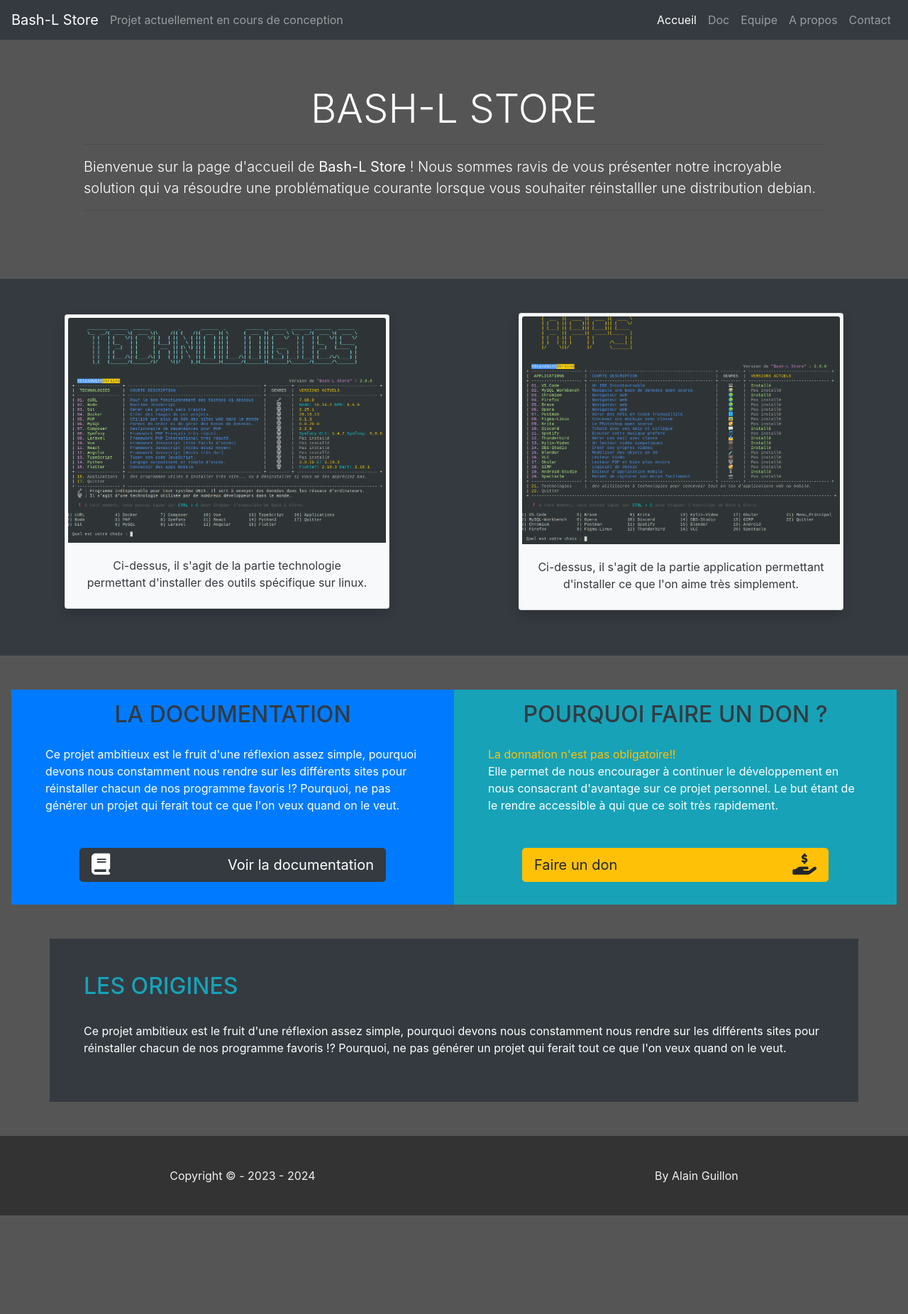
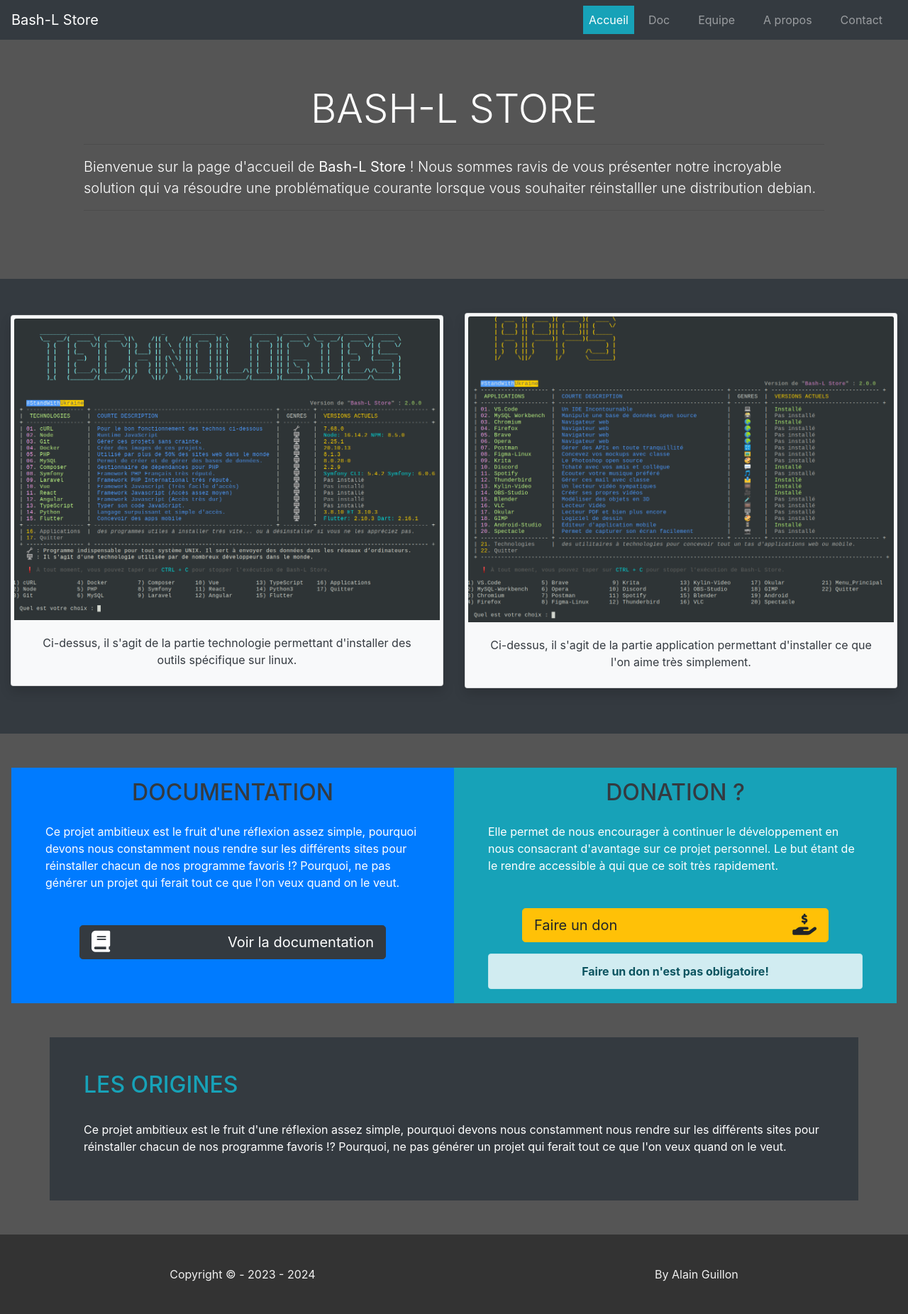
Before and after one commit to Zyrass/bls, a Jekyll site: the page built from index.html, in a window 1280 px wide. Shown: the whole page at 71% size. Built offline with Jekyll 4.4.1, drawn with Linux system fonts in a browser that asks for light colours; before the commit the page ends 1713 px from its top, so only the background shows below that.

Commit message:
fix: responsive design

```diff
--- a/_includes/navigation.html
+++ b/_includes/navigation.html
@@ -14,11 +14,7 @@
     </button>
 
     <div class="collapse navbar-collapse" id="navbarText">
-        <span class="navbar-text mr-auto">
-            Projet actuellement en cours de conception
-        </span>
-
-        <ul class="navbar-nav">
+        <ul class="navbar-nav ml-auto">
           {% for currentNav in site.data.navigation %}
           <li {% if page.url == currentNav.link %} class="nav-item active" {% else %} class="nav-item" {% endif %}>
               <a
--- a/_sass/main.scss
+++ b/_sass/main.scss
@@ -32,3 +32,28 @@
   align-items: center;
   justify-content: space-around;
 }
+
+.active {
+  background-color: #17a2b8;
+}
+
+.nav-item:not(.active) {
+  padding: 0 12px;
+  background-color: transparent;
+  transition: background-color 0.4s ease-in-out;
+}
+
+.nav-item:hover {
+  background-color: #6c757d;
+}
+
+@media (max-width: 575.98px) {
+  .size {
+    height: 50%;
+  }
+}
+@media (min-width: 575.99px) {
+  .size {
+    height: 100%;
+  }
+}
--- a/index.html
+++ b/index.html
@@ -3,9 +3,10 @@
 title: Accueil
 ---
 
+<!-- PRESENTATION -->
 <div class="container">
   <div class="row justify-content-md-center mt-5">
-    <div class="container p-3 px-5">
+    <div class="container px-5 py-md-3">
       <h1 class="display-4 text-white text-center text-uppercase">
         Bash-L Store
       </h1>
@@ -24,10 +25,11 @@
   </div>
 </div>
 
+<!-- CAPTURE D'ECRANS -->
 <div class="container-fluid d-flex justify-content-around bg-dark my-5">
   <div class="row py-5">
-    <div class="col-md center">
-      <div class="card w-75 shadow p-1 mb-3 bg-light rounded">
+    <div class="col-md center pb-xs-3 pb-md-n3">
+      <div class="card w-md-75 shadow p-1 mb-3 bg-light rounded">
         <img src="assets/images/4.png" class="card-img-top" alt="..." />
         <div class="card-body">
           <p class="card-text text-dark text-center">
@@ -38,7 +40,7 @@
       </div>
     </div>
     <div class="col-md center">
-      <div class="card w-75 shadow p-1 mb-3 bg-light rounded">
+      <div class="card w-md-75 shadow p-1 mb-3 bg-light rounded">
         <img src="assets/images/5.png" class="card-img-top" alt="..." />
         <div class="card-body">
           <p class="card-text text-dark text-center">
@@ -51,29 +53,35 @@
   </div>
 </div>
 
+<!-- DOCUMENTATION + DONATION -->
 <div class="container-fluid d-flex justify-content-around">
   <div class="row align-items-center px-3 mb-5">
-    <div class="col py-3 px-lg-5 h-100 bg-primary">
-      <h2 class="text-uppercase text-dark text-center">La documentation</h2>
-      <p class="text-white mt-4 mb-5 h-30">Ce projet ambitieux est le fruit d'une réflexion assez simple, pourquoi
+    <div class="col py-3 px-lg-5 bg-primary size">
+      <h2 class="text-uppercase text-dark text-center">Documentation</h2>
+      <p class="text-white mt-4 mb-5">Ce projet ambitieux est le fruit d'une réflexion assez simple, pourquoi
         devons nous constamment nous rendre sur les différents sites pour
         réinstaller chacun de nos programme favoris !? Pourquoi, ne pas générer
         un projet qui ferait tout ce que l'on veux quand on le veut.</p>
         <a href="/doc.html" class="btn btn-dark btn-lg d-flex justify-content-between align-items-center my-3 mx-lg-5">
           <i class="fa-solid fa-book fa-xl"></i>Voir la documentation
         </a>
+    </div>
 
-    </div>
-    <div class="col py-3 px-lg-5 h-100 bg-info">
-      <h2 class="text-uppercase text-dark text-center">Pourquoi faire un don ?</h2>
-      <p class="text-white mt-4 mb-5 h-30"><span class="text-warning">La donnation n'est pas obligatoire!!</span><br>Elle permet de nous encourager à continuer le développement en nous consacrant d'avantage sur ce projet personnel. Le but étant de le rendre accessible à qui que ce soit très rapidement.</p>
+    <div class="col py-3 px-lg-5 bg-info">
+      <h2 class="text-uppercase text-dark text-center">Donation ?</h2>
+      <p class="text-white mt-4 mb-5 h-100">Elle permet de nous encourager à continuer le développement en nous consacrant d'avantage sur ce projet personnel. Le but étant de le rendre accessible à qui que ce soit très rapidement.</p>
       <a href="https://donate.stripe.com/7sI5kk6bu6Ft7Di4gg" class="btn btn-warning btn-lg d-flex justify-content-between align-items-center my-3 mx-lg-5">
         Faire un don<i class="fa-solid fa-hand-holding-dollar fa-xl"></i></i>
       </a>
+      <div class="alert alert-info my-1 text-center">
+        <strong>Faire un don n'est pas obligatoire!</strong>
+      </div>
     </div>
+
   </div>
 </div>
 
+<!-- ORIGINES -->
 <div class="container bg-dark mb-5">
   <div class="row p-5">
     <h2 class="text-info text-uppercase">Les Origines</h2>
```
